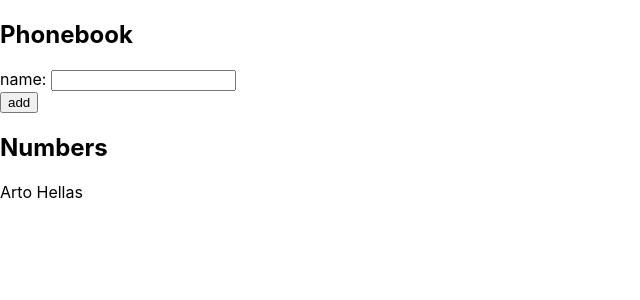
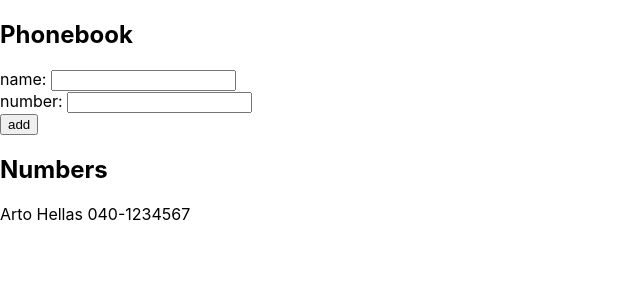
Before and after one commit to k0psutin/fullstack_open_2019, a React (Create React App) app in the folder osa2/puhelinluettelo/: page / in a window 1280 px wide. Shown: the top 300 px of the page, without its empty margins (0-640 px from the left). Built offline with nearby package versions, Linux system fonts and the light colour scheme; the HTML template or start-up script is replaced by a standard one.

Commit message:
ADD osa2 2.8 step 3

```diff
--- a/osa2/puhelinluettelo/src/App.js
+++ b/osa2/puhelinluettelo/src/App.js
@@ -3,11 +3,15 @@ import Entry from './components/Entry'
 
 const App = () => {
   const [ persons, setPersons] = useState([
-    { name: 'Arto Hellas' }
+    {
+      name: 'Arto Hellas',
+      number: '040-1234567'
+    }
   ])
   const [ newName, setNewName ] = useState('')
+  const [ newNumber, setNewNumber ] = useState('')
 
-  const rows = () => persons.map(person => <Entry key={person.name} person={person.name} />)
+  const rows = () => persons.map(person => <Entry key={person.name} name={person.name} number={person.number} />)
 
   const addNewPerson = (event) => {
   // '${newName} is already added to phonebook'
@@ -17,12 +21,14 @@ const App = () => {
     console.log('Lisätään uusi nimi:', newName)
     const personObject = {
       name: newName,
+      number: newNumber
     }
 
     if(!persons.some(person => person.name === newName)) {
       console.log('Luotu:', personObject)
       setPersons(persons.concat(personObject))
       setNewName('')
+      setNewNumber('')
     } else {
       alert(`${newName} is already added to phonebook`)
     }
@@ -34,12 +40,19 @@ const App = () => {
     setNewName(event.target.value)
   }
 
+  const handleNewNumber = (event) => {
+    setNewNumber(event.target.value)
+  }
+
   return (
     <div>
       <h2>Phonebook</h2>
       <form onSubmit={addNewPerson}>
         <div>
           name: <input value={newName} onChange={handleNewPerson}/>
+        </div>
+        <div>
+          number: <input value={newNumber} onChange={handleNewNumber}/>
         </div>
         <div>
           <button type="submit">add</button>
--- a/osa2/puhelinluettelo/src/components/Entry.js
+++ b/osa2/puhelinluettelo/src/components/Entry.js
@@ -1,8 +1,8 @@
 import React from 'react'
 
-const Entry = ({ person }) => {
+const Entry = (persons) => {
     return(
-        <p>{person}</p>
+        <p>{persons.name} {persons.number}</p>
     )
 }
 
```
